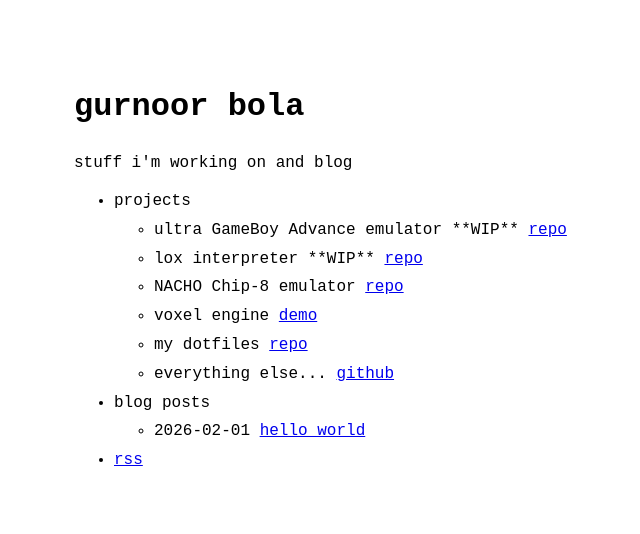
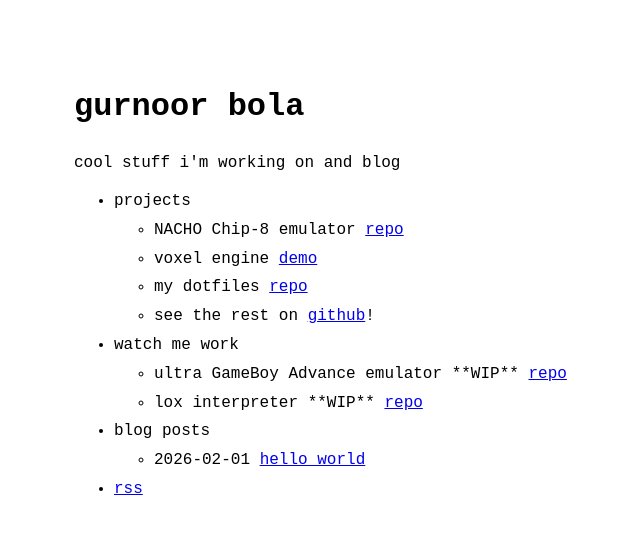
Before and after one commit to GurnoorBola/GurnoorBola.github.io, a Jekyll site: the page built from index.md, in a window 1280 px wide. Shown: the top 534 px of the page, without its empty margins (246-886 px from the left). Built offline with Jekyll 4.4.1, drawn with Linux system fonts in a browser that asks for light colours.

Commit message:
changed homepage

```diff
--- a/_config.yml
+++ b/_config.yml
@@ -3,7 +3,7 @@ url: https://gurnoorbola.github.io # root address of the site
 email: gbola@ucsd.edu
 baseurl: "" # subpath of the site, e.g. "/blog" (leave it blank "" if you're site shouldn't use a subpath)
 description: > # description of the site (multiple lines allowed)
-  stuff i'm working on and blog
+  cool stuff i'm working on and blog
 
 permalink: /:slug.html
 
--- a/_data/menu.yml
+++ b/_data/menu.yml
@@ -4,12 +4,15 @@
 entries:
   - title: projects
     entries:
-      - title: "ultra GameBoy Advance emulator **WIP** <a href='https://github.com/GurnoorBola/uGBA'>repo</a>"
-      - title: "lox interpreter **WIP** <a href='https://github.com/GurnoorBola/lox-interpreter'>repo</a>"
       - title: "NACHO Chip-8 emulator <a href='https://github.com/GurnoorBola/nacho'>repo</a>"
       - title: "voxel engine <a href='https://gurnoorbola.github.io/CSE-160/asg4/asg4.html'>demo</a>"
       - title: "my dotfiles <a href='https://github.com/GurnoorBola/.dotfiles'>repo</a>"
-      - title: "everything else... <a href='https://github.com/GurnoorBola'>github</a>"
+      - title: "see the rest on <a href='https://github.com/GurnoorBola'>github</a>!"
+
+  - title: watch me work
+    entries:
+      - title: "ultra GameBoy Advance emulator **WIP** <a href='https://github.com/GurnoorBola/uGBA'>repo</a>"
+      - title: "lox interpreter **WIP** <a href='https://github.com/GurnoorBola/lox-interpreter'>repo</a>"
 
 
   - title: blog posts
```
